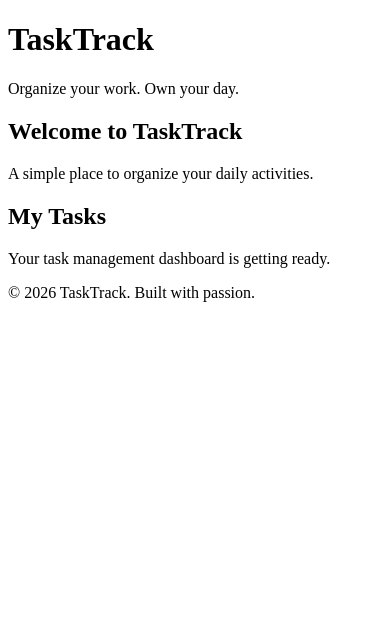
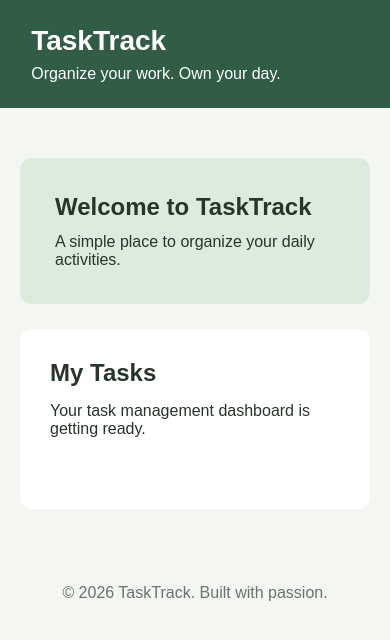
Before and after one commit to Vijay-Vardhan-Kosuri/Tasktrack, a plain HTML site: page index.html in a window 390 px wide. Drawn offline with Linux system fonts and the light colour scheme.

Commit message:
Add Responsive styling to track home page

```diff
--- a/index.html
+++ b/index.html
@@ -5,6 +5,7 @@
     <meta charset="UTF-8">
     <meta name="viewport" content="width=device-width, initial-scale=1.0">
     <title>TaskTrack | Manage Your Day</title>
+    <link rel="stylesheet" href="style.css">
 </head>
 <body>
 
--- /dev/null
+++ b/style.css
@@ -0,0 +1,58 @@
+
+* {
+    margin: 0;
+    padding: 0;
+    box-sizing: border-box;
+}
+
+body {
+    font-family: Arial, sans-serif;
+    background-color: #f4f6f1;
+    color: #28352b;
+    min-height: 100vh;
+}
+
+header {
+    background-color: #315c45;
+    color: white;
+    padding: 25px 8%;
+}
+
+header h1 {
+    font-size: 28px;
+    margin-bottom: 8px;
+}
+
+main {
+    max-width: 900px;
+    margin: 50px auto;
+    padding: 0 20px;
+}
+
+.welcome {
+    background-color: #dcebdc;
+    padding: 35px;
+    border-radius: 12px;
+    margin-bottom: 25px;
+}
+
+.welcome h2 {
+    margin-bottom: 12px;
+}
+
+.task-section {
+    background-color: white;
+    padding: 30px;
+    border-radius: 12px;
+    min-height: 180px;
+}
+
+.task-section h2 {
+    margin-bottom: 15px;
+}
+
+footer {
+    text-align: center;
+    padding: 25px;
+    color: #687568;
+}
```
